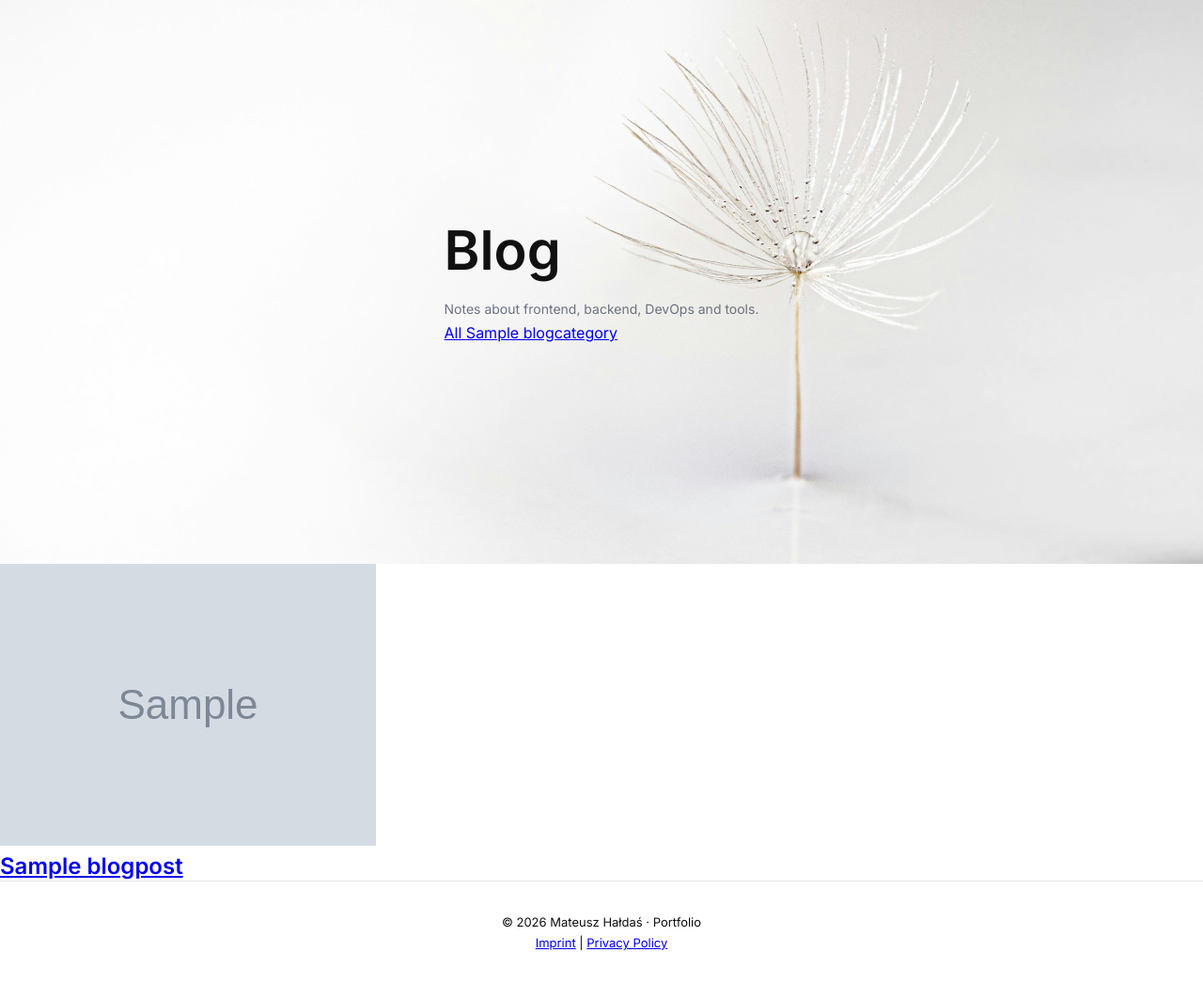
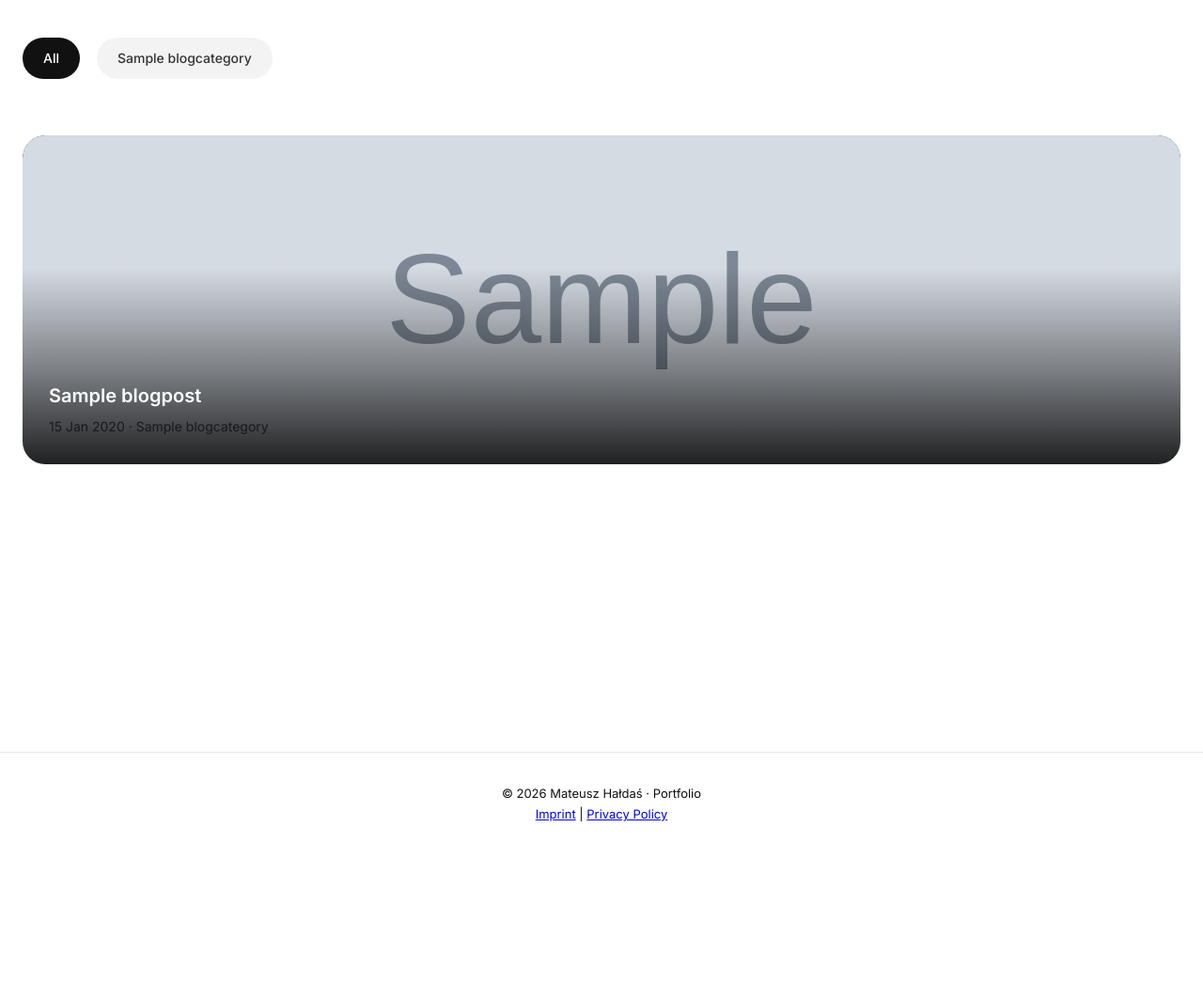
Before and after one commit to Ex333/portfolio, a Django app: page /blog/ in a window 1280 px wide. Shown: the part 83-1129 px from the top of the page at 94% size. After the commit the page ends 957 px from the top, so only its background shows below. Run offline with Django 5.2, Linux system fonts and the light colour scheme; tables that the repository leaves empty hold one stand-in row (values such as "Sample post"); grey boxes marked "Sample" are stand-in pictures.

Commit message:
I tested the blog feature to make sure everything is working correctly

```diff
--- a/portfolio/static/css/blog.css
+++ b/portfolio/static/css/blog.css
@@ -1,124 +1,160 @@
 /* ==============================
-   BLOG HERO
+   BLOG CONTAINER
 ================================ */
-.blog-hero {
-  min-height: 70vh;
-  display: flex;
-  align-items: center;
-  justify-content: center;
-
-  background-image: url("/static/images/blogwallpaper.jpg");
-  background-size: cover;
-  background-position: center;
-}
-
-.blog-hero-inner {
-  max-width: 760px;
+.blog-container {
+  width: 100%;
+  max-width: 1300px;
+  margin: 0 auto;
   padding: 0 24px;
-  text-align: center;
-}
-
-.blog-meta {
-  font-size: 14px;
-  color: #6b7280;
-  margin-bottom: 16px;
-}
-
-.blog-title {
-  font-size: clamp(2.2rem, 5vw, 3.4rem);
-  font-weight: 700;
-  line-height: 1.2;
 }
 
 /* ==============================
-   BLOG INTRO
+   BLOG GRID
 ================================ */
-.blog-intro {
-  font-size: 1.1rem;
-  color: #374151;
-  margin-bottom: 80px;
+.blog-grid {
+  display: grid;
+  grid-template-columns: repeat(auto-fit, minmax(320px, 1fr));
+  gap: 40px;
+  margin-top: 60px;
 }
 
 /* ==============================
-   BLOG CONTENT
+   BLOG TILE
 ================================ */
-.blog-content {
-  display: flex;
-  flex-direction: column;
-  gap: 80px;
-}
+.blog-tile {
+  display: block;
+  text-decoration: none;
+  color: inherit;
+  border-radius: 24px;
+  overflow: hidden;
+  position: relative;
 
-.blog-block {
-  animation: fadeUp 0.6s ease both;
-}
-
-.blog-text {
-  font-size: 1rem;
-  line-height: 1.9;
-  color: #111;
+  opacity: 0;
+  animation: blogFadeUp 0.6s ease forwards;
 }
 
 /* ==============================
-   BLOG IMAGES
+   IMAGE CONTAINER (FIXED SIZE)
 ================================ */
-.blog-image {
-  margin-top: 32px;
-  text-align: center;
+.blog-tile-image {
+  position: relative;
+  width: 100%;
+  height: 350px;              /* 🔥 STAŁA WYSOKOŚĆ */
+  overflow: hidden;
+  border-radius: 24px;
+  background: #111;
+
+  box-shadow: 0 15px 40px rgba(0,0,0,0.12);
+  transition: transform 0.4s ease, box-shadow 0.4s ease;
 }
 
-.blog-image img {
+/* OBRAZ ZAWSZE WYPEŁNIA KONTENER */
+.blog-tile-image img {
+  position: absolute;
+  inset: 0;
+
   width: 100%;
-  border-radius: 20px;
-  box-shadow: 0 18px 40px rgba(0,0,0,0.15);
-  transition: transform 0.4s ease;
+  height: 100%;
+
+  object-fit: cover;          /* 🔥 KLUCZ */
+  object-position: center;
+
+  transition: transform 0.6s ease;
+  display: block;
 }
 
-.blog-image img:hover {
-  transform: scale(1.02);
-}
-
-.blog-image figcaption {
-  font-size: 13px;
-  color: #6b7280;
-  margin-top: 10px;
+/* fallback gradient */
+.blog-fallback {
+  width: 100%;
+  height: 100%;
+  background: linear-gradient(135deg, #1e1e1e, #2c2c2c);
 }
 
 /* ==============================
-   BACK LINK
+   PREMIUM HOVER
 ================================ */
-.blog-back {
-  display: inline-block;
-  margin-top: 100px;
-  font-weight: 500;
-  text-decoration: none;
-  color: #111;
+.blog-tile:hover .blog-tile-image {
+  transform: translateY(-12px);
+  box-shadow: 0 30px 60px rgba(0,0,0,0.25);
 }
 
-.blog-back:hover {
-  text-decoration: underline;
+.blog-tile:hover img {
+  transform: scale(1.08);
+}
+
+/* ==============================
+   OVERLAY
+================================ */
+.blog-tile-overlay {
+  position: absolute;
+  inset: 0;
+
+  background: linear-gradient(
+    to top,
+    rgba(0,0,0,0.85),
+    rgba(0,0,0,0.4),
+    transparent 60%
+  );
+
+  display: flex;
+  flex-direction: column;
+  justify-content: flex-end;
+  padding: 28px;
+
+  color: #fff;
+}
+
+.blog-tile-overlay h2 {
+  font-size: 20px;
+  font-weight: 600;
+  margin: 0;
+  line-height: 1.3;
+}
+
+.blog-tile-overlay p {
+  font-size: 14px;
+  margin-top: 8px;
+  opacity: 0.85;
+}
+
+/* ==============================
+   CATEGORY FILTER
+================================ */
+.blog-categories {
+  display: flex;
+  gap: 18px;
+  flex-wrap: wrap;
+  margin-top: 40px;
+}
+
+.blog-categories a {
+  padding: 10px 22px;
+  border-radius: 40px;
+  text-decoration: none;
+  font-size: 14px;
+  font-weight: 500;
+  background: #f3f3f3;
+  color: #333;
+  transition: 0.3s ease;
+}
+
+.blog-categories a:hover {
+  background: #111;
+  color: #fff;
+}
+
+.blog-categories a.active {
+  background: #111;
+  color: #fff;
 }
 
 /* ==============================
    ANIMATION
 ================================ */
-@keyframes fadeUp {
-  from {
-    opacity: 0;
-    transform: translateY(24px);
-  }
-  to {
-    opacity: 1;
-    transform: translateY(0);
-  }
-}
-/* ==============================
-   BLOG CARD ENTRANCE ANIMATION
-================================ */
-
 @keyframes blogFadeUp {
   from {
     opacity: 0;
-    transform: translateY(24px);
+    transform: translateY(30px);
   }
   to {
     opacity: 1;
@@ -126,18 +162,42 @@
   }
 }
 
-/* start state */
-.blog-tile {
-  opacity: 0;
-  animation: blogFadeUp 0.6s ease forwards;
-}
-
-/* stagger (delay per card) */
 .blog-tile:nth-child(1) { animation-delay: 0.05s; }
 .blog-tile:nth-child(2) { animation-delay: 0.1s; }
 .blog-tile:nth-child(3) { animation-delay: 0.15s; }
 .blog-tile:nth-child(4) { animation-delay: 0.2s; }
 .blog-tile:nth-child(5) { animation-delay: 0.25s; }
 .blog-tile:nth-child(6) { animation-delay: 0.3s; }
-.blog-tile:nth-child(7) { animation-delay: 0.35s; }
-.blog-tile:nth-child(8) { animation-delay: 0.4s; }
+
+/* ==============================
+   MOBILE
+================================ */
+@media (max-width: 768px) {
+  .blog-grid {
+    gap: 24px;
+  }
+
+  .blog-tile-image {
+    height: 280px;
+  }
+}
+
+/* ==============================
+   BLOG POST CONTENT IMAGES
+================================ */
+.blog-image-block {
+  width: 100%;
+  height: 450px;
+  overflow: hidden;
+  border-radius: 20px;
+  margin: 50px 0;
+  position: relative;
+}
+
+.blog-image-block img {
+  width: 100%;
+  height: 100%;
+  object-fit: cover;
+  object-position: center;
+  display: block;
+}
--- a/templates/blog.html
+++ b/templates/blog.html
@@ -1,49 +1,68 @@
 {% extends "base.html" %}
 {% load static %}
 
-{% block title %}Blog | Mateusz{% endblock %}
+{% block title %}Blog{% endblock %}
+
+{% block extra_css %}
+<link rel="stylesheet" href="{% static 'css/blog.css' %}">
+{% endblock %}
 
 {% block content %}
 
-<section class="hero-wallpaper blog">
-  <div class="blog-card">
-    <h1>Blog</h1>
-    <p class="muted">Notes about frontend, backend, DevOps and tools.</p>
+<section class="blog-filter">
+  <div class="blog-container">
+    <div class="blog-categories">
 
-    <nav class="blog-categories">
       <a href="{% url 'blog' %}"
          class="{% if not active_category %}active{% endif %}">
          All
       </a>
 
       {% for category in categories %}
-        <a href="{% url 'blog' %}?category={{ category.slug }}"
-           class="{% if active_category and category.id == active_category.id %}active{% endif %}">
+        <a href="?category={{ category.slug }}"
+           class="{% if active_category == category %}active{% endif %}">
            {{ category.name }}
         </a>
       {% endfor %}
-    </nav>
+
+    </div>
   </div>
 </section>
 
 <section class="blog-list">
+  <div class="blog-container">
+
     <div class="blog-grid">
 
       {% for post in posts %}
-      <a href="{% url 'blog_detail' post.slug %}" class="blog-card-item">
+        <a href="{% url 'blog_detail' post.slug %}" class="blog-tile">
 
-        <div class="blog-image">
+          <div class="blog-tile-image">
+
             {% if post.cover_image %}
               <img src="{{ post.cover_image.url }}" alt="{{ post.title }}">
+            {% else %}
+              <div class="blog-fallback"></div>
             {% endif %}
+
+            <div class="blog-tile-overlay">
+              <h2>{{ post.title }}</h2>
+              <p>
+                {{ post.created_at|date:"d M Y" }}
+                {% if post.category %}
+                  · {{ post.category.name }}
+                {% endif %}
+              </p>
             </div>
 
-        <h2 class="blog-title">
-          {{ post.title }}
-        </h2>
+          </div>
 
         </a>
+      {% empty %}
+        <p>No posts yet.</p>
       {% endfor %}
+
+    </div>
 
   </div>
 </section>
```
Also changed, not shown: media/blog/blocks/PLCwallpapper.jpg (added), media/blog/blocks/Snap7.png (added), media/blog/blocks/Snap7_programm.jpg (added), media/blog/blocks/Snap7writinginPLC.jpg (added), media/blog/blocks/cityscrapers.jpg (added), media/blog/blocks/gabriel-heinzer-4Mw7nkQDByk-unsplash_1.jpg (added), media/blog/blocks/gabriel-heinzer-4Mw7nkQDByk-unsplash_cZXlVNQ.jpg (added), media/blog/covers/SIEMENS.jpg (added), media/blog/covers/commandslinux.png (added). Lines whose indentation alone changed are shown as unchanged.
